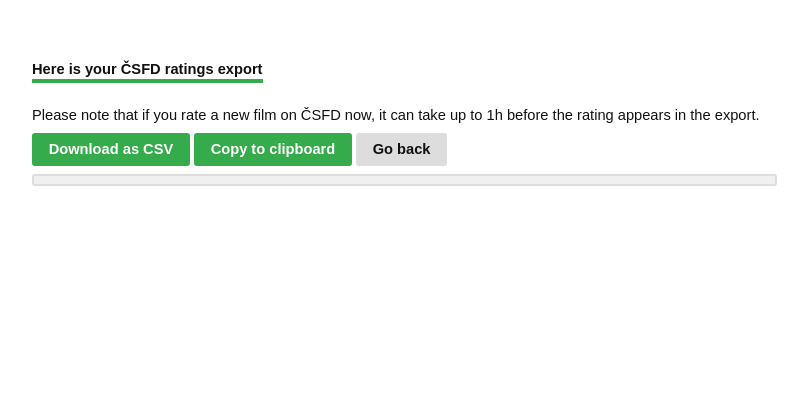
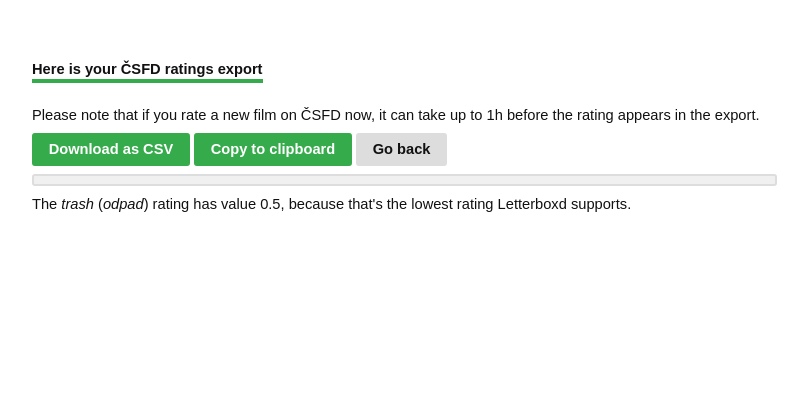
Before and after one commit to jakubvalenta/csfd-export, a Django app: template csfd_export/templates/users/detail.html in a window 1280 px wide. Shown: the top 420 px of the page, without its empty margins (228-1036 px from the left). Run offline with Django 5.2, Linux system fonts and the light colour scheme; the template is opened without the code that fills it, so the values that code supplies are empty.

Commit message:
detail: mention odpad value

```diff
--- a/csfd_export/templates/users/detail.html
+++ b/csfd_export/templates/users/detail.html
@@ -48,6 +48,10 @@
             <pre id="csv" class="box background-muted flex-grow mr-1-desktop">
 {{ csv }}</pre
             >
+            <p>
+              The <em>trash</em> (<em>odpad</em>) rating has value 0.5, because
+              that's the lowest rating Letterboxd supports.
+            </p>
           </div>
           <!-- prettier-ignore -->
           <div id="loading" {% if not loading or error_message %} class="hidden" {% endif %}>
```
